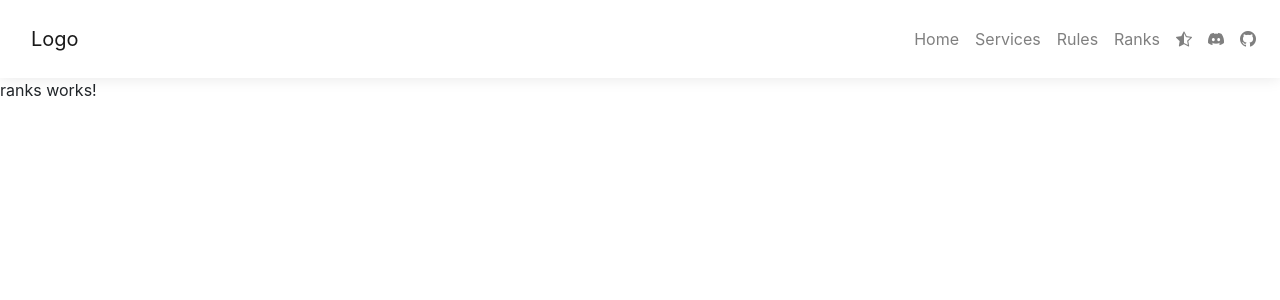
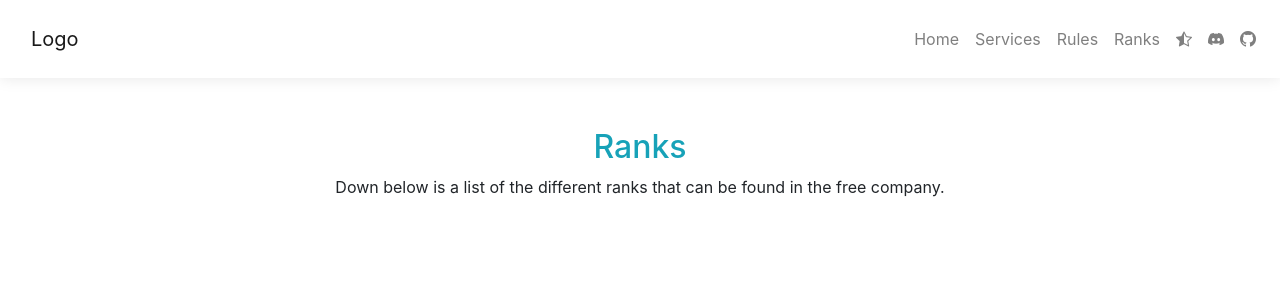
Before and after one commit to Morphclue/lalafeel, an Angular app: page /fc/ranks in a window 1280 px wide. Shown: the top 300 px of the page. Built offline with nearby package versions, Linux system fonts and the light colour scheme.

Commit message:
feat: add rank heading

```diff
--- a/src/app/components/ranks/ranks.component.html
+++ b/src/app/components/ranks/ranks.component.html
@@ -1,2 +1,9 @@
 <app-navbar></app-navbar>
-<p>ranks works!</p>
+<main class="page">
+  <div class="block-heading">
+    <h2 class="text-info">Ranks</h2>
+    <p>
+      Down below is a list of the different ranks that can be found in the free company.
+    </p>
+  </div>
+</main>
```
